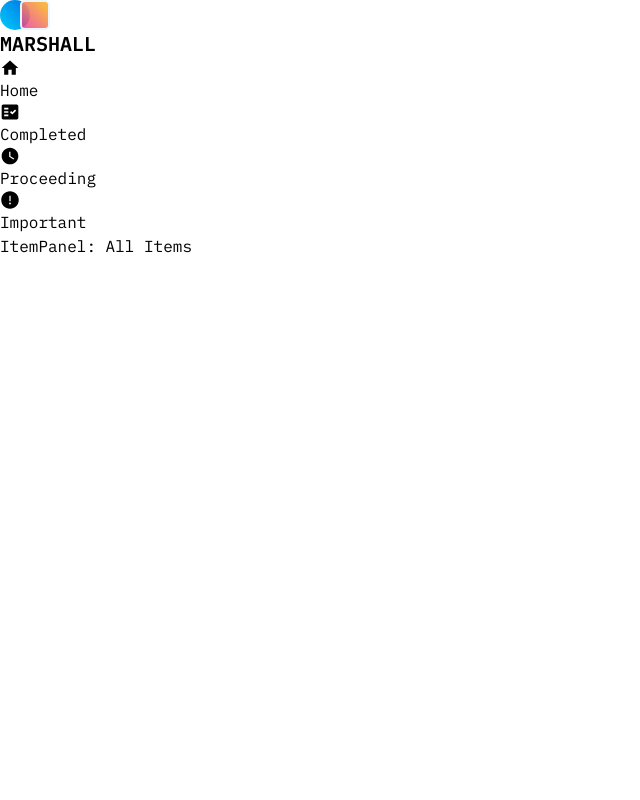
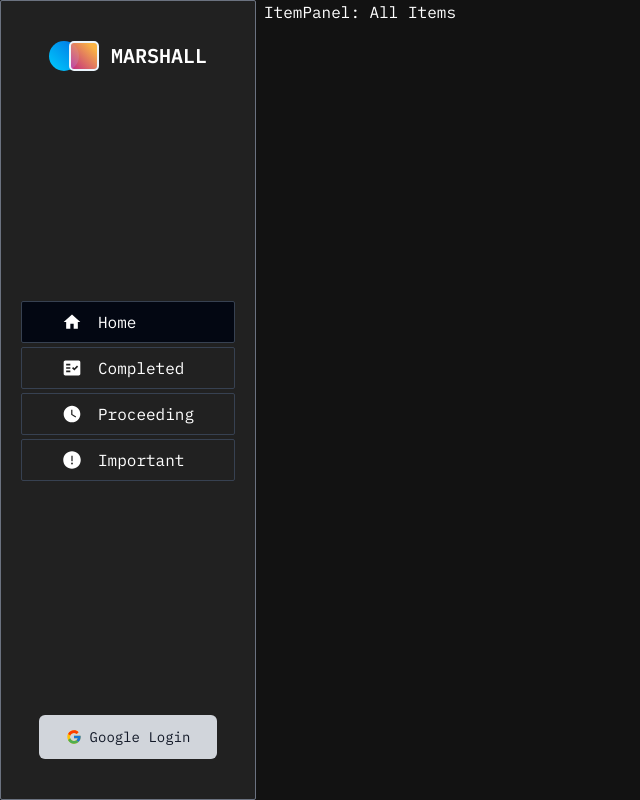
Before and after one commit to Marshallhch/aicc6_node, a React (Vite) app in the folder APPs/tasks_app/front/: page / in a window 1280 px wide. Shown: the whole page, without its empty margins (0-640 px from the left). Built offline with nearby package versions, Linux system fonts and the light colour scheme.

Commit message:
'0527_tasks_v1.4'

```diff
--- a/APPs/tasks_app/front/src/App.css
+++ b/APPs/tasks_app/front/src/App.css
@@ -1,6 +1,14 @@
 @import url(https://fonts.googleapis.com/css?family=IBM+Plex+Mono:100,100italic,200,200italic,300,300italic,regular,italic,500,500italic,600,600italic,700,700italic);
 
+:root {
+  color-scheme: dark;
+}
+
 body {
+  font-family: 'IBM Plex Mono', monospace;
+}
+
+a {
   font-family: 'IBM Plex Mono', monospace;
 }
 
@@ -8,7 +16,6 @@ body {
 .page_section {
   width: 100%;
   height: 100vh;
-  padding: 0.5rem;
   display: flex;
   gap: 0.5rem;
 }
--- a/APPs/tasks_app/front/src/components/Common/Navbar.jsx
+++ b/APPs/tasks_app/front/src/components/Common/Navbar.jsx
@@ -1,11 +1,12 @@
 import React from 'react';
 import { navMenus } from '../../utils/menuList';
 import { Link } from 'react-router-dom';
+import { FcGoogle } from 'react-icons/fc';
 
-const Navbar = () => {
+const Navbar = ({ activeIdx }) => {
   return (
-    <nav>
-      <div className="logo-wrapper">
+    <nav className="bg-[#212121] w-1/5 h-full rounded-sm border border-gray-500 py-10 px-4 flex flex-col justify-between items-center">
+      <div className="logo-wrapper flex w-full items-center justify-center gap-8">
         <div className="logo"></div>
         <h2 className="font-semibold text-xl">
           <Link to="/">MARSHALL</Link>
@@ -13,14 +14,24 @@ const Navbar = () => {
       </div>
       <ul className="menus">
         {navMenus.map((menu, idx) => (
-          <li key={idx}>
-            <Link to={menu.to}>
+          <li
+            key={idx}
+            className={`rounded-sm mb-1 border border-gray-700 hover:bg-gray-950 transition-all duration-300 ${
+              menu.idx === activeIdx ? 'bg-gray-950' : ''
+            }`}
+          >
+            <Link to={menu.to} className="flex gap-x-4 items-center py-2 px-10">
               {menu.icon} {menu.label}
             </Link>
           </li>
         ))}
       </ul>
-      <div className="auth-wrapper"></div>
+      <div className="auth-wrapper flex justify-center w-4/5">
+        <button className="flex justify-center items-center gap-2 bg-gray-300 text-gray-900 py-3 px-4 rounded-md w-full">
+          <FcGoogle />
+          <span className="text-sm">Google Login</span>
+        </button>
+      </div>
     </nav>
   );
 };
--- a/APPs/tasks_app/front/src/components/Completed/index.jsx
+++ b/APPs/tasks_app/front/src/components/Completed/index.jsx
@@ -4,8 +4,8 @@ import ItemPanel from '../Common/ItemPanel';
 
 const index = () => {
   return (
-    <div>
-      <Navbar />
+    <div className="page_section">
+      <Navbar activeIdx={1} />
       <ItemPanel pageTitle="Completed Items" />
     </div>
   );
--- a/APPs/tasks_app/front/src/components/Home/index.jsx
+++ b/APPs/tasks_app/front/src/components/Home/index.jsx
@@ -4,8 +4,8 @@ import ItemPanel from '../Common/ItemPanel';
 
 const index = () => {
   return (
-    <div>
-      <Navbar />
+    <div className="page_section">
+      <Navbar activeIdx={0} />
       <ItemPanel pageTitle="All Items" />
     </div>
   );
--- a/APPs/tasks_app/front/src/components/Important/index.jsx
+++ b/APPs/tasks_app/front/src/components/Important/index.jsx
@@ -4,8 +4,8 @@ import ItemPanel from '../Common/ItemPanel';
 
 const index = () => {
   return (
-    <div>
-      <Navbar />
+    <div className="page_section">
+      <Navbar activeIdx={3} />
       <ItemPanel pageTitle="Important Items" />
     </div>
   );
--- a/APPs/tasks_app/front/src/components/Proceeding/index.jsx
+++ b/APPs/tasks_app/front/src/components/Proceeding/index.jsx
@@ -4,8 +4,8 @@ import ItemPanel from '../Common/ItemPanel';
 
 const index = () => {
   return (
-    <div>
-      <Navbar />
+    <div className="page_section">
+      <Navbar activeIdx={2} />
       <ItemPanel pageTitle="Incompleted Items" />
     </div>
   );
```
